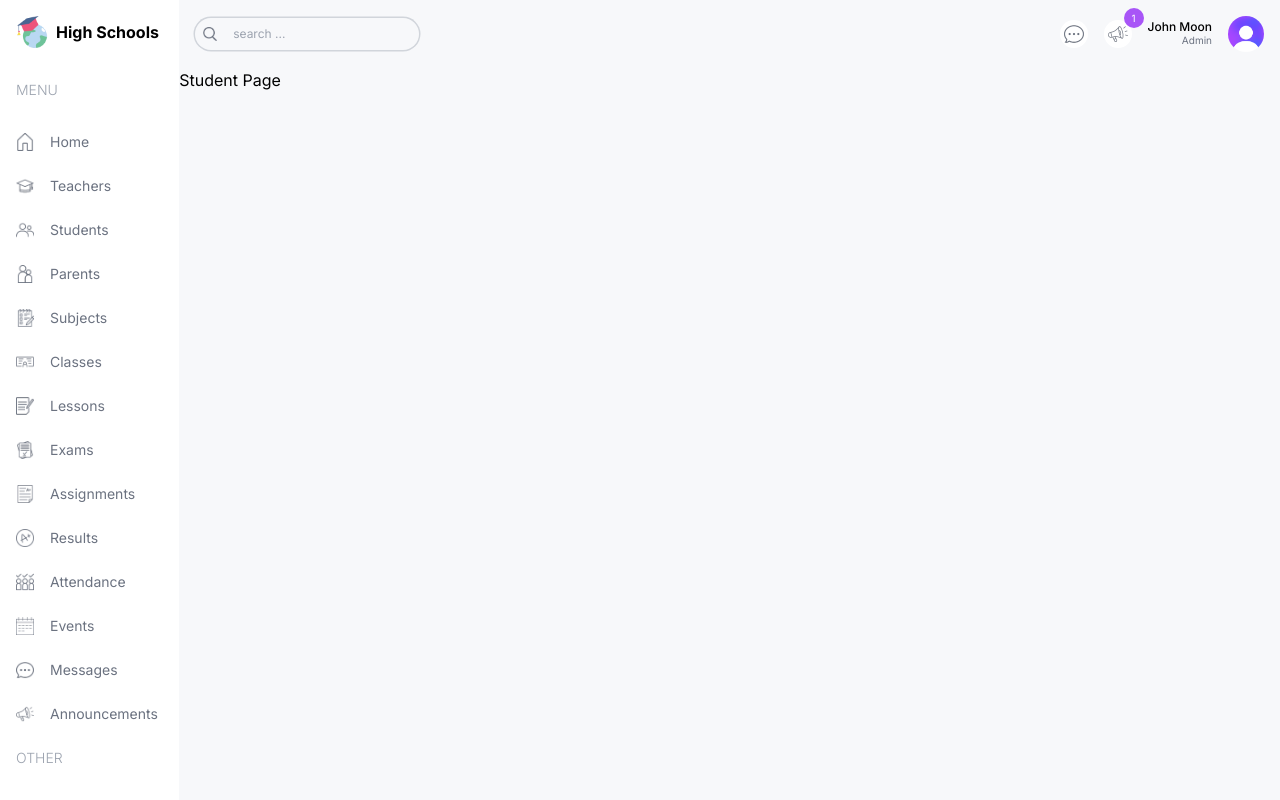
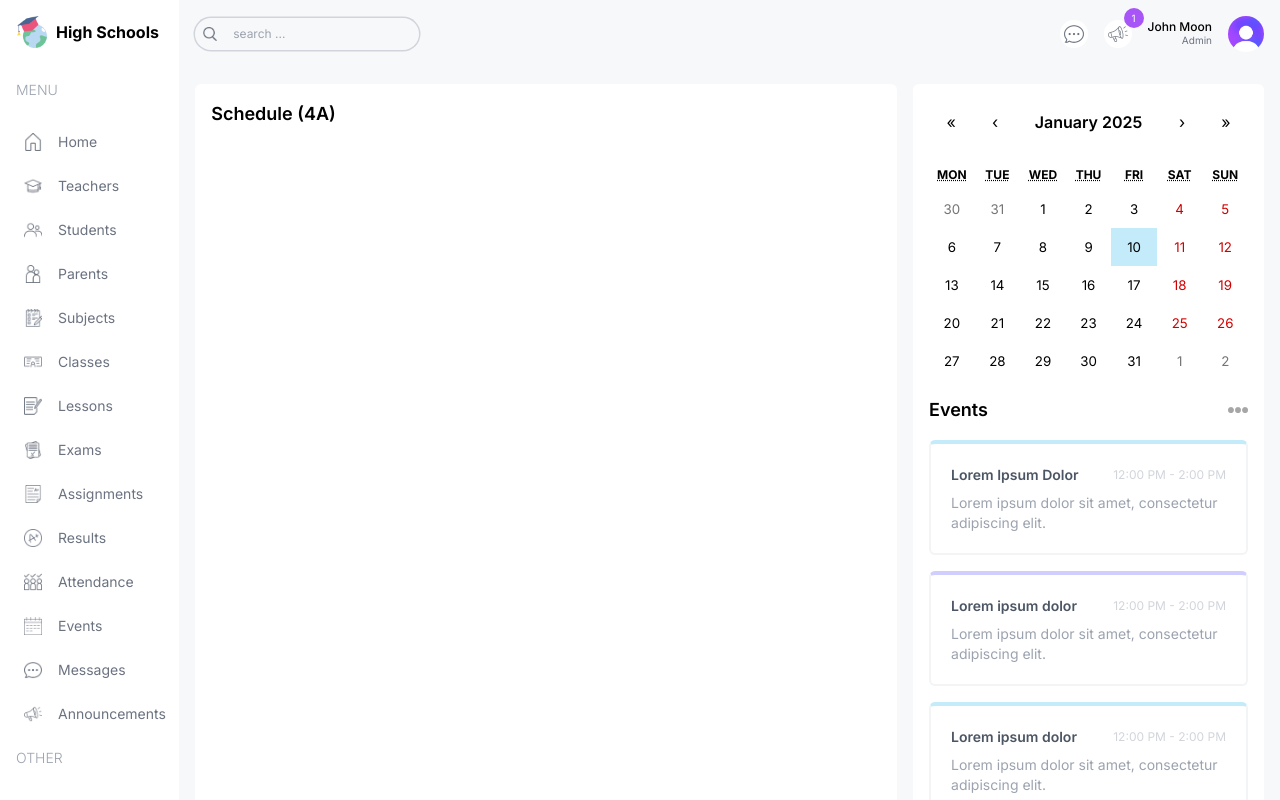
Before and after one commit to psalmistcom/school-management-system-nextjs, a Next.js app: page /student in a window 1280 px wide. Built offline with nearby package versions, Linux system fonts and the light colour scheme.

Commit message:
[updates on the dashbaord]

```diff
--- a/src/app/(dashboard)/student/page.tsx
+++ b/src/app/(dashboard)/student/page.tsx
@@ -1,9 +1,22 @@
+import Announcements from "@/components/Announcements"
+import EventCalendar from "@/components/EventCalendar"
+
 const Studentpage = () => {
-    return (
-      <div>
-        Student Page
+  return (
+    <div className="p-4 flex gap-4 flex-col lg:flex-row">
+      {/* LEFT */}
+      <div className="w-full lg:w-2/3 flex flex-col gap-8">
+        <div className="h-full bg-white p-4 rounded-md">
+          <h1 className="text-lg font-semibold">Schedule (4A)</h1>
+        </div>
       </div>
-    )
-  }
+      {/* RIGHT */}
+      <div className="w-full lg:w-1/3 flex flex-col gap-8">
+        <EventCalendar />
+        <Announcements />
+      </div>
+    </div>
+  )
+}
 
-  export default Studentpage
+export default Studentpage
--- a/src/components/Announcements.tsx
+++ b/src/components/Announcements.tsx
@@ -1,5 +1,3 @@
-import React from 'react'
-
 const Announcements = () => {
     return (
         <div className='bg-white p-4 rounded-md'>
--- a/src/components/AttendanceChart.tsx
+++ b/src/components/AttendanceChart.tsx
@@ -1,5 +1,4 @@
 "use client";
-import Image from "next/image";
 import {
     BarChart,
     Bar,
--- a/src/components/FinanceChart.tsx
+++ b/src/components/FinanceChart.tsx
@@ -1,6 +1,5 @@
 "use client";
 
-import Image from "next/image";
 import {
     LineChart,
     Line,
--- a/src/components/Menu.tsx
+++ b/src/components/Menu.tsx
@@ -1,3 +1,4 @@
+import { role } from "@/lib/data";
 import Image from "next/image";
 import Link from "next/link";
 
@@ -122,12 +123,19 @@ const Menu = () => {
       {menuItems.map(i => (
         <div className="flex flex-col gap-2" key={i.title}>
           <span className="hidden lg:block text-gray-400 font-light my-4">{i.title}</span>
-          {i.items.map(item => (
-            <Link href={item.href} key={item.label} className="flex items-center justify-center lg:justify-start gap-4 text-gray-500 py-2">
-              <Image src={item.icon} alt={item.label} width={18} height={18} />
-              <span className="hidden lg:block">{item.label}</span>
-            </Link>
-          ))}
+          {i.items.map(item => {
+            if (item.visible.includes(role)) {
+              return (
+                <Link
+                  href={item.href}
+                  key={item.label}
+                  className="flex items-center justify-center lg:justify-start gap-4 text-gray-500 py-2 md:px-2 rounded-md hover:bg-hSchoolSkyLight">
+                  <Image src={item.icon} alt={item.label} width={18} height={18} />
+                  <span className="hidden lg:block">{item.label}</span>
+                </Link>
+              )
+            }
+          })}
         </div>
       ))}
     </div>
--- a/src/components/UserCard.tsx
+++ b/src/components/UserCard.tsx
@@ -4,7 +4,7 @@ const UserCard = ({ type, year, amount }: { type: string, year: string, amount:
     return (
         <div className="rounded-2xl  odd:bg-hSchoolPurple even:bg-hSchoolYellow p-4 flex-1 min-w-[130px]:">
             <div className="flex justify-between items-center">
-                <span className="text-[10px] bg-white px-2 py-1 rounded-full text-emerald-600 font-semibold">{year}</span>
+                <span className="text-[10px] bg-white px-2 py-1 rounded-full text-emerald-600 font-medium">{year}</span>
                 <Image src='/more.png' alt="" width={20} height={20} />
             </div>
             <h1 className="text-2xl font-semibold my-4">{amount.toLocaleString()}</h1>
```
